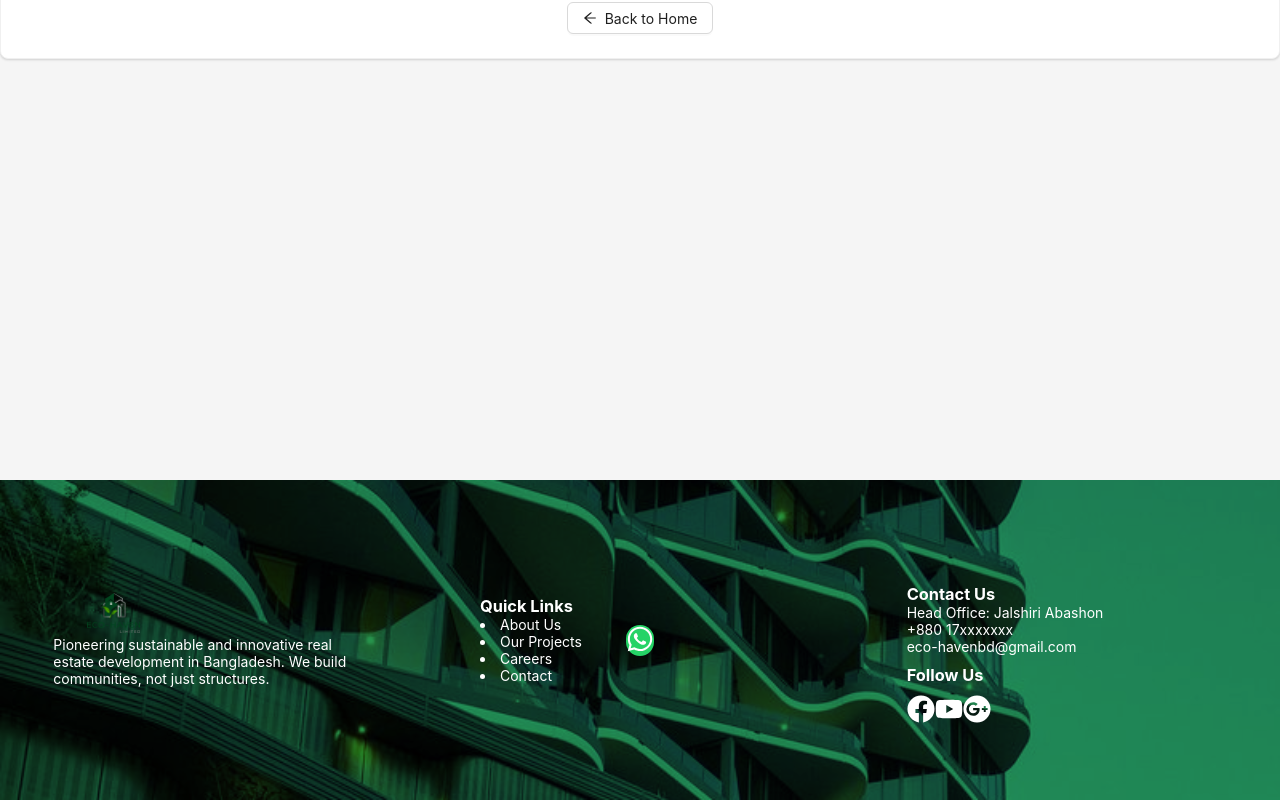
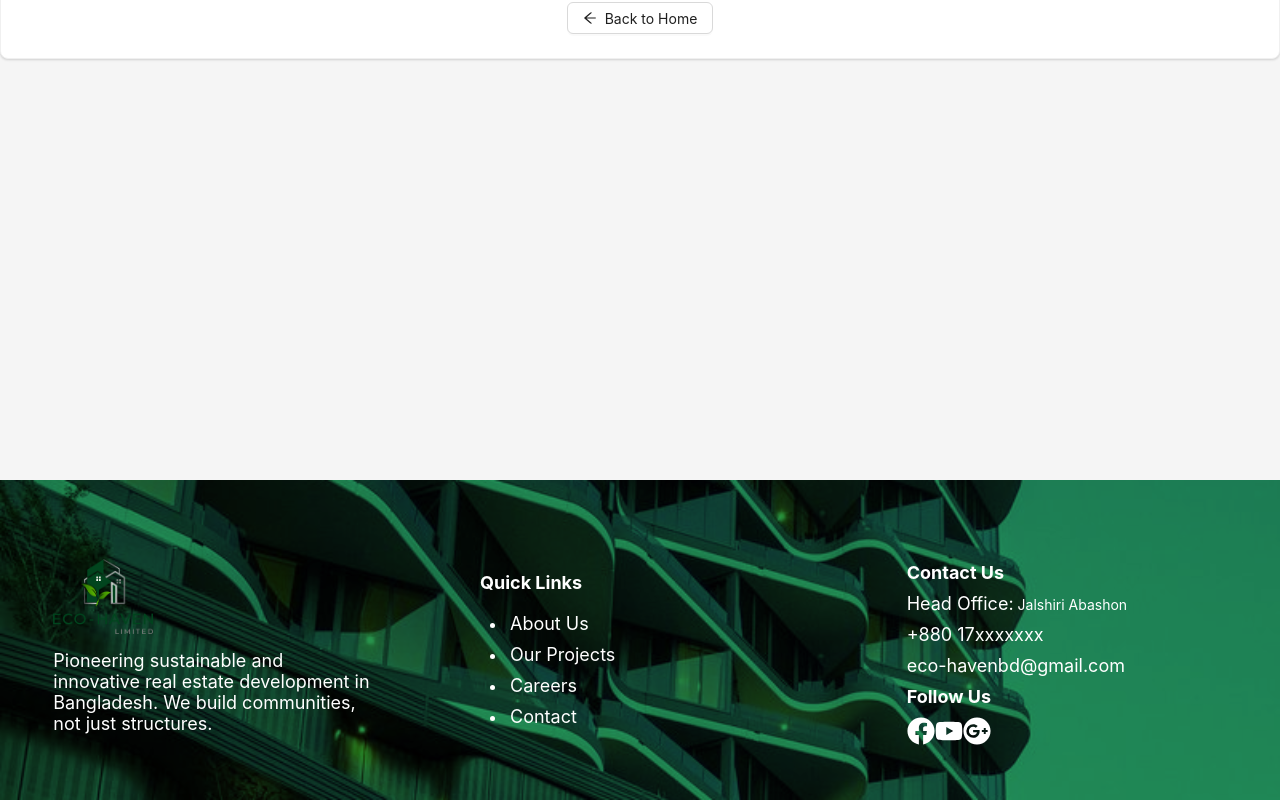
Before and after one commit to propertyinvestmentsolutionbd-svg/ecoHaven_front, a Next.js app: page / in a window 1280 px wide. Shown: the part 384-1184 px from the top of the page. Built offline with nearby package versions, Linux system fonts and the light colour scheme.

Commit message:
footer basic design done

```diff
--- a/src/components/Layout/Footer.js
+++ b/src/components/Layout/Footer.js
@@ -26,11 +26,11 @@ export default function Footer() {
           <Image
             src="/logo.png"
             alt="Logo"
-            width={120}
-            height={40}
+            width={100}
+            height={100}
             className="object-contain"
           />
-          <p className="mt-4 leading-relaxed text-white text-sm">
+          <p className="mt-4 leading-relaxed text-white text-[18px]">
             Pioneering sustainable and innovative real estate development in
             Bangladesh. We build communities, not just structures.
           </p>
@@ -38,25 +38,25 @@ export default function Footer() {
 
         {/* Middle */}
         <div className="w-1/4">
-          <h3 className="text-lg font-semibold mb-3">Quick Links</h3>
-          <ul className="list-disc list-inside text-sm space-y-2">
-            <li>
-              <a href="#" className="hover:underline">
+          <h3 className="text-[18px] font-semibold my-[18px]">Quick Links</h3>
+          <ul className="ml-[10px] list-disc list-inside  ">
+            <li className="mt-[20px]">
+              <a href="#" className="hover:underline text-[18px]">
                 About Us
               </a>
             </li>
-            <li>
-              <a href="#" className="hover:underline">
+            <li className="mt-[10px]">
+              <a href="#" className="hover:underline text-[18px]">
                 Our Projects
               </a>
             </li>
-            <li>
-              <a href="#" className="hover:underline">
+            <li className="mt-[10px]">
+              <a href="#" className="hover:underline text-[18px]">
                 Careers
               </a>
             </li>
-            <li>
-              <a href="#" className="hover:underline">
+            <li className="mt-[10px]">
+              <a href="#" className="hover:underline text-[18px]">
                 Contact
               </a>
             </li>
@@ -65,17 +65,22 @@ export default function Footer() {
 
         {/* Right */}
         <div className="w-1/4">
-          <h3 className="text-xl font-semibold mb-4 mt-[30px]">Contact Us</h3>
-          <p className="text-base mb-3">
-            <span className="font-medium">Head Office:</span> Jalshiri Abashon
+          <h3 className="text-[18px] font-semibold mb-4 mt-[30px] mb-[10px]">
+            Contact Us
+          </h3>
+          <p className="text-base my-[10px]">
+            <span className="font-medium text-[18px]">Head Office:</span>{" "}
+            Jalshiri Abashon
           </p>
-          <p className="text-base mb-3">+880 17xxxxxxx</p>
-          <p className="text-base mb-6">eco-havenbd@gmail.com</p>
+          <p className="text-base my-[10px] text-[18px]">+880 17xxxxxxx</p>
+          <p className="text-base my-[10px] text-[18px]">
+            eco-havenbd@gmail.com
+          </p>
 
           {/* Follow Us Section */}
-          <div className="mt-4">
-            <h3 className="text-xl font-semibold my-[10px]">Follow Us</h3>
-            <div className="flex space-x-[10px]">
+          <div className="mt-[10px]">
+            <h3 className="text-[18px] font-semibold my-[10px]">Follow Us</h3>
+            <div className="flex space-x-[12px]">
               <a
                 href="#"
                 className="text-white hover:text-blue-400 transition-colors duration-200"
@@ -101,16 +106,6 @@ export default function Footer() {
           </div>
         </div>
       </div>
-
-      {/* WhatsApp Floating */}
-      <a
-        href="https://wa.me/88017xxxxxxx"
-        target="_blank"
-        rel="noopener noreferrer"
-        className="fixed bottom-6 right-6 z-[10000] bg-[#25D366] hover:bg-[#22bb58] text-white p-3 rounded-full shadow-lg transition-transform hover:scale-110"
-      >
-        <FaWhatsapp size={28} />
-      </a>
     </footer>
   );
 }
```
